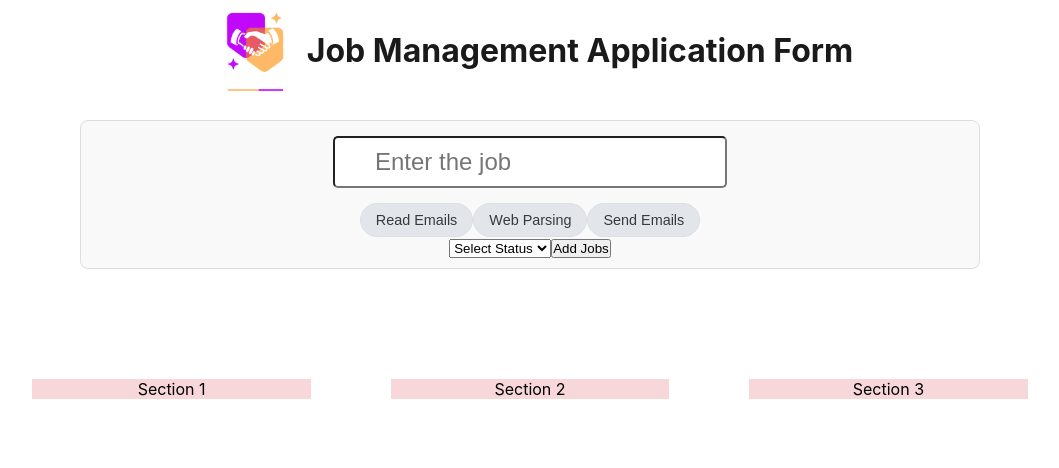
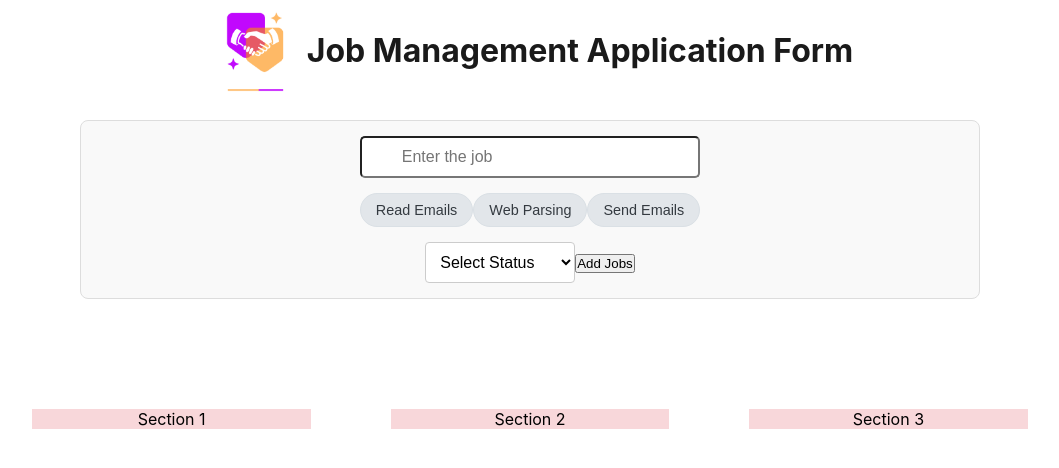
Before and after one commit to ChrisBrowne01/Building-a-Job-Management-Application-Form--Toggle--Dark-Mode-, a React (Create React App) app: page / in a window 1280 px wide. Shown: the top 468 px of the page, without its empty margins (110-1169 px from the left). Built offline with nearby package versions, Linux system fonts and the light colour scheme.

Commit message:
Update styles in AppForm component: adjust input font size, refine tag hover effects, and add job status dropdown styles

```diff
--- a/src/component/AppForm.css
+++ b/src/component/AppForm.css
@@ -1,6 +1,7 @@
 /* Add styles for the form container */
 .form-header {
   display: flex;
+  flex-wrap: wrap;
   align-items: center;
   justify-content: center;
   background-color: #f9f9f9;
@@ -14,7 +15,7 @@
 
 /* Add styles for the input field */
 .bot-input {
-  font-size: 1.5rem;
+  font-size: 1rem;
   font-weight: 400;
   border-radius: 5px;
   margin-block: 5px 15px;
@@ -54,7 +55,7 @@
 
 .tag:hover, .tag.selected-tag:hover {
   border-color: #ae00ff;
-  box-shadow: 0 0 5px rgba(225, 0, 255, 0.5);
+  box-shadow: 0 0 5px rgba(225, 0, 255, 0.3);
 }
 
 .tag.selected-tag {
@@ -65,7 +66,20 @@
 
 /* Add styles for the job status dropdown */
 .job-status {
+  padding: 10px;
+  margin-block: 15px 5px;
+  border: 1px solid #ccc;
+  border-radius: 4px;
+  font-size: 1rem;
+  background-color: white;
+  cursor: pointer;
+  min-width: 150px;
+}
 
+.job-status:focus-visible {
+  outline: solid 1px #ae00ff;
+  border-color: #ae00ff;
+  box-shadow: 0 0 2px rgba(225, 0, 255, 0.5);
 }
 
 /* Add styles for the submit button */
```
